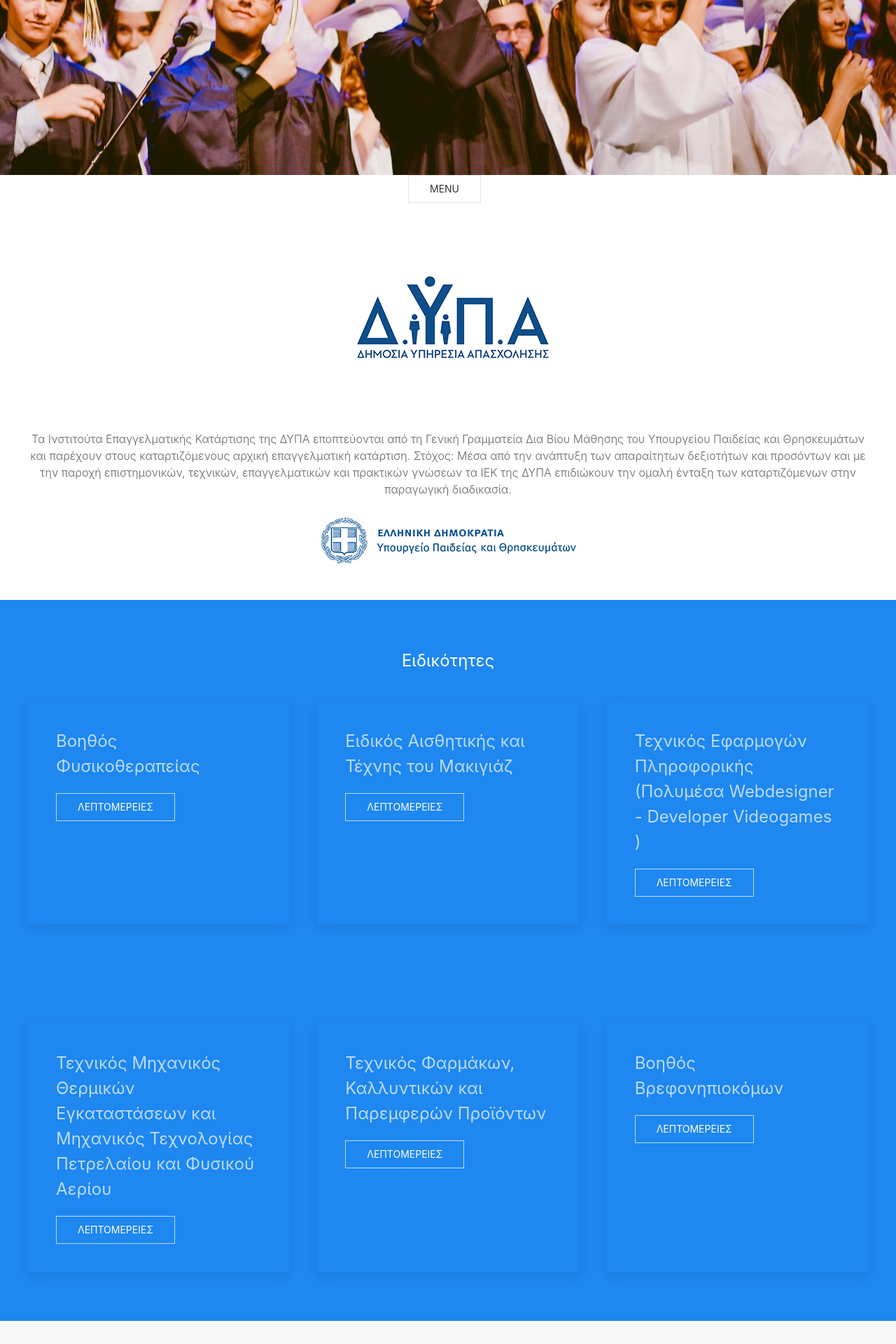
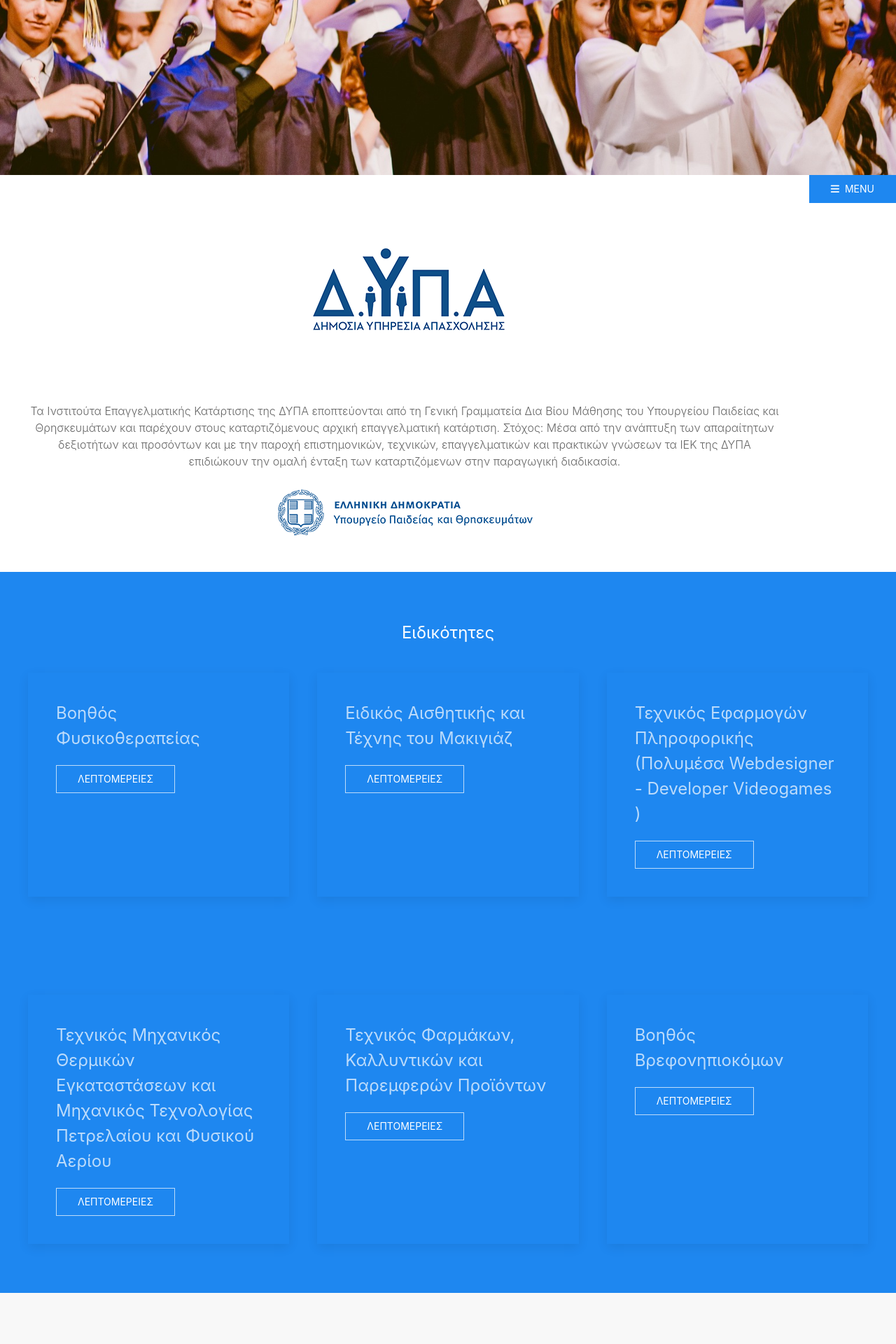
Before and after one commit to F20F20/jekyll-uikit-iek-dypa-komotinis, a Jekyll site: the page built from index.md, in a window 1280 px wide. Shown: the part 650-2570 px from the top of the page at 70% size. Built offline with Jekyll 4.4.1, drawn with Linux system fonts in a browser that asks for light colours; nearby versions of some CDN libraries.

Commit message:
made nav button sticky

```diff
--- a/_includes/navbar.html
+++ b/_includes/navbar.html
@@ -1,7 +1,8 @@
-<nav style="text-align:center;">
+<div uk-sticky>
+<nav style="float:right;">
 
 
-<button class="uk-button uk-button-default uk-margin-small-right" type="button" uk-toggle="target: #offcanvas-nav-primary">MENU</button>
+<button style="color:#FFFFFF;" class="uk-button uk-button-primary" type="button" uk-toggle="target: #offcanvas-nav-primary"><i class="fa-solid fa-bars"></i>&nbsp;&nbsp;MENU</button>
 <div id="offcanvas-nav-primary" uk-offcanvas="overlay: true">
     <div class="uk-offcanvas-bar uk-flex uk-flex-column">
 
@@ -16,3 +17,4 @@
     </div>
 </div>
 </nav>
+</div>
```
